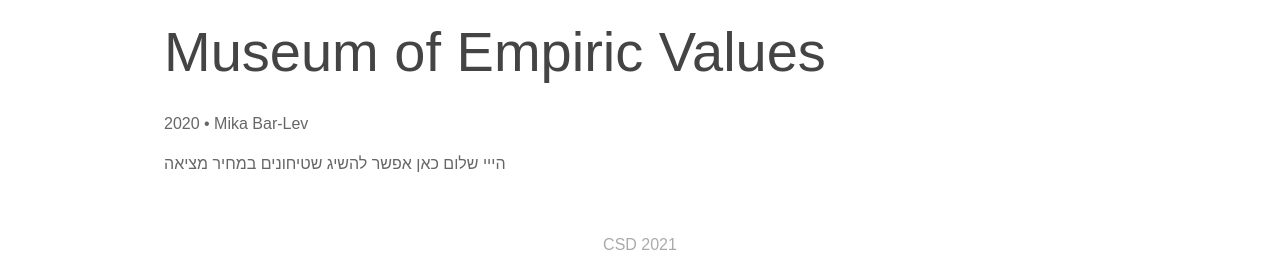
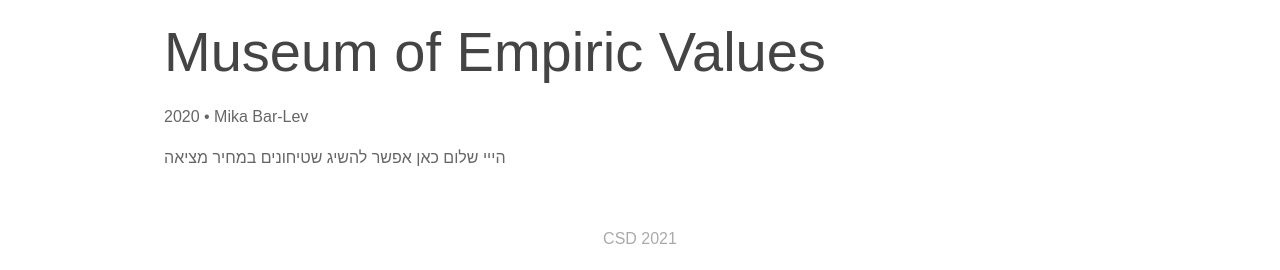
Before and after one commit to bsc-des/csd.degree, a Jekyll site: the page built from _posts/projects/2020-07-12-שטיחונים-לאמבט.md, in a window 1280 px wide and 1375 px high. Shown: the part 1102-1372 px from the top of the window. Built offline with Jekyll 4.4.1, drawn with Linux system fonts in a browser that asks for light colours; some web fonts are replaced.

Commit message:
Project page css

```diff
--- a/_sass/projects.scss
+++ b/_sass/projects.scss
@@ -77,4 +77,8 @@
   h4 {
     text-align: left;
   }
+
+  h1 {
+    margin-bottom: 0;
+  }
 }
```
